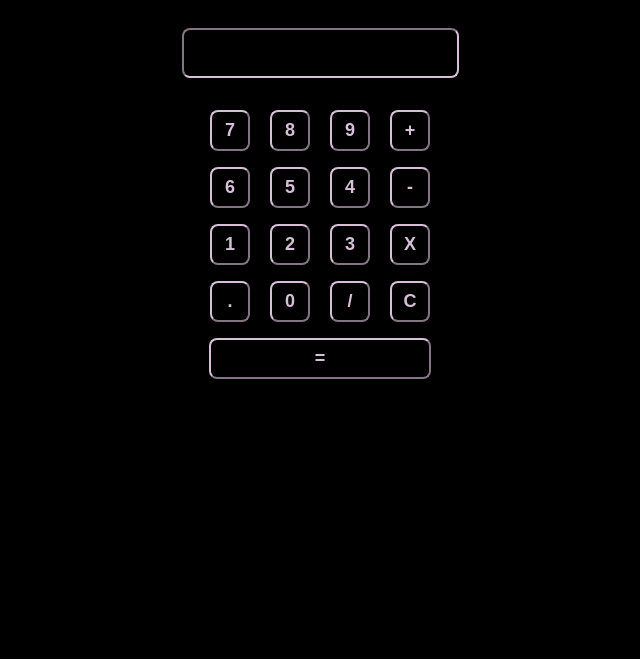
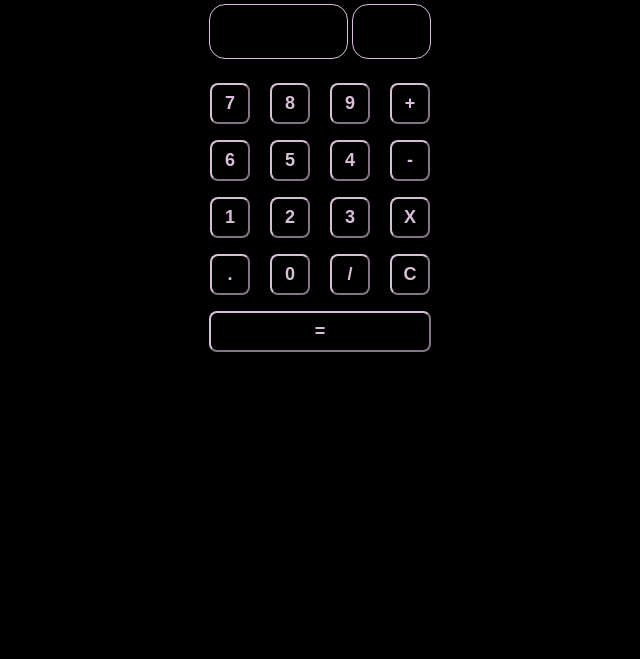
Before and after one commit to kunwar-11/simple-calculator, a plain HTML site: page index.html in a window 1280 px wide. Shown: the part 141-800 px from the top of the page, without its empty margins (320-960 px from the left). Drawn offline with Linux system fonts and the light colour scheme.

Commit message:
added diff output foor result

```diff
--- a/index.html
+++ b/index.html
@@ -16,6 +16,7 @@
     <div class="container">
 
         <input type="text" class="display-screen" disabled>
+        <input type="text" class="display-output" disabled>
         <div class="keys">
             <div class="buttons">
                 <button class="btn" value="7">7</button>
--- a/script.js
+++ b/script.js
@@ -1,23 +1,34 @@
 //references
 var output = document.querySelector('.display-screen');
+var result = document.querySelector('.display-output');
 var calc = document.querySelector('.eval');
 var calcBtn = document.querySelectorAll('.btn');
 
 //console.log(output , calc , calcBtn);
 function display(event) {
     //console.log(event.target.value);
+        if((output.value!== "") && (result.value!== "")) {
+            output.value = "";
+            result.value = "";
+            //output.value = event.target.value;
+            console.log(event.target.value);
+        }
         if(event.target.value === 'C') {
             output.value = "";
+            result.value = "";
         }
         else {
             output.value += event.target.value;
         }
     }
 
+
+
 function calculate(event) {
     var sol = eval(output.value);
-    output.value = sol;
+    result.value = sol;
 }
+
 for(var j=0 ; j<calcBtn.length;j++) {
     calcBtn[j].addEventListener('click' , display);
 }
--- a/styles.css
+++ b/styles.css
@@ -16,7 +16,7 @@ body {
     margin: auto;
     text-align: center;
 }
-.display-screen {
+/* .display-screen {
     padding: 0.8rem 1rem;
     margin: 1.5rem;
     background-color: transparent;
@@ -26,6 +26,30 @@ body {
     font-weight: bold;
     font-size: large;
     text-align: right;
+    display: inline;
+} */
+.display-screen {
+    background-color: transparent;
+    border: 1px solid thistle;
+    border-radius: 1rem;
+    width: 105px;
+    padding: 1rem 1rem;
+    margin-bottom: 1rem;
+    font-size: large;
+    font-weight: bold;
+    text-align: right;
+    color: thistle;
+}
+.display-output {
+    background-color: transparent;
+    border: 1px solid thistle;
+    width: 45px;
+    border-radius: 1rem;
+    padding: 1rem 1rem;
+    font-size: large;
+    font-weight: bold;
+    text-align: right;
+    color: thistle;
 }
 .buttons,.equal-btn   {
     padding: 0.5rem;
```
